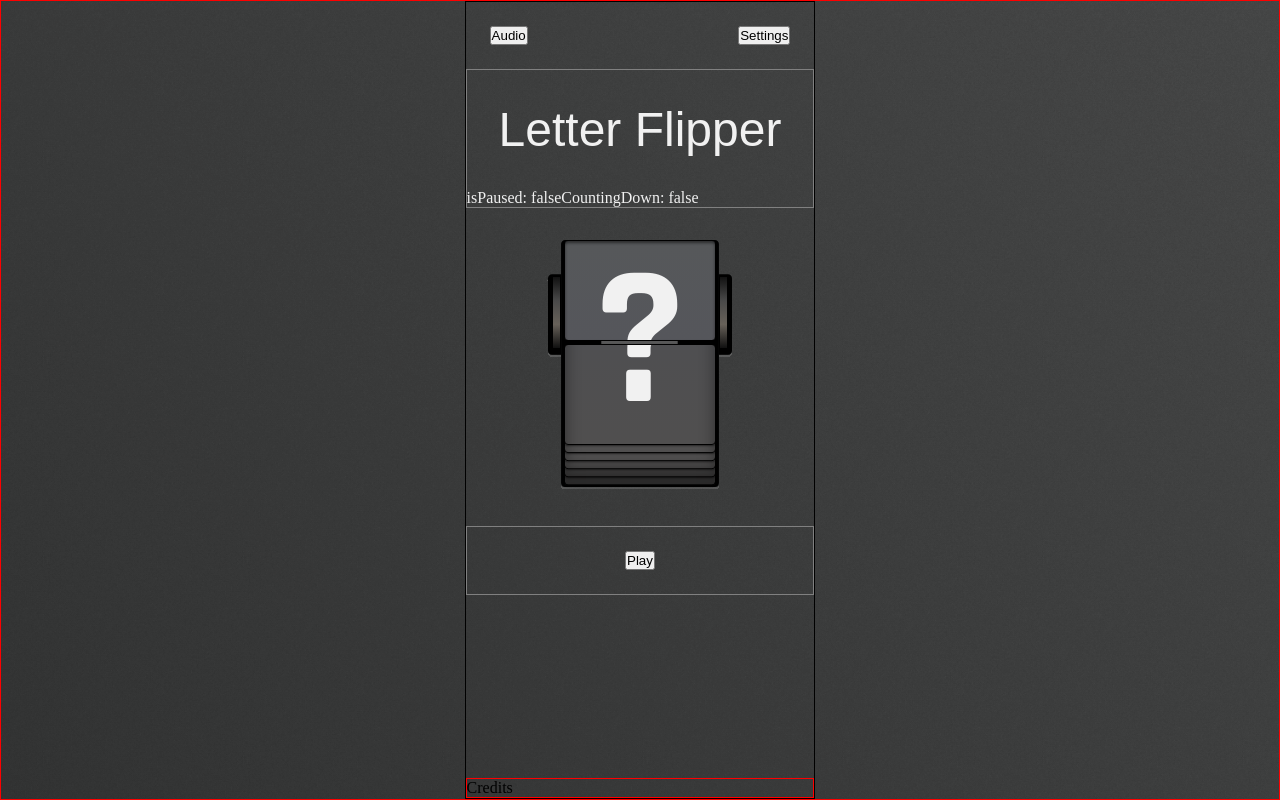
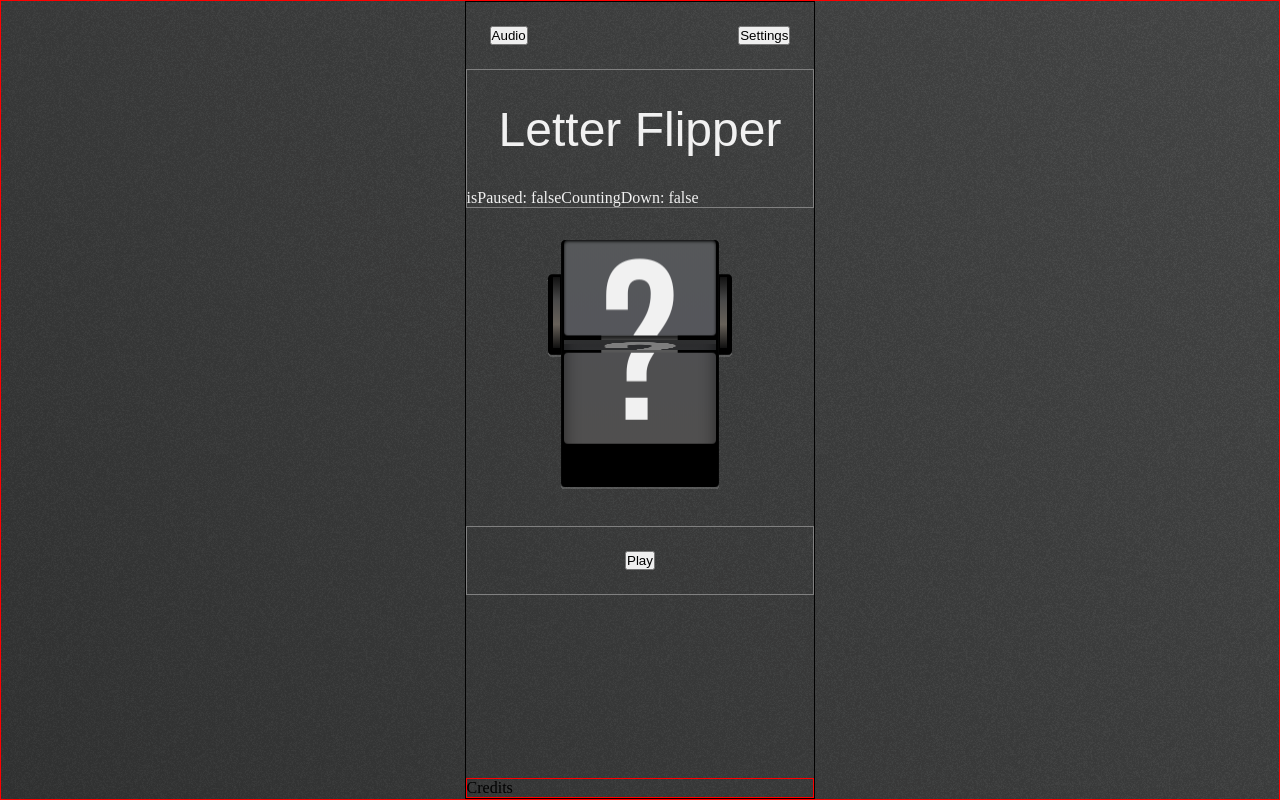
Before and after one commit to DarionV/letter-spinner, a React (Vite) app: page / in a window 1280 px wide. Built offline with nearby package versions, Linux system fonts and the light colour scheme; a web font is replaced by a local one.

Commit message:
first iteration of flip animation

```diff
--- a/index.html
+++ b/index.html
@@ -13,6 +13,10 @@
       href="https://fonts.googleapis.com/css2?family=Rajdhani:wght@300;400;500;600;700&display=swap"
       rel="stylesheet"
     />
+    <link
+      href="https://fonts.googleapis.com/css2?family=Bebas+Neue&display=swap"
+      rel="stylesheet"
+    />
     <meta name="viewport" content="width=device-width, initial-scale=1.0" />
     <title>Letter spinner</title>
   </head>
--- a/src/App.css
+++ b/src/App.css
@@ -6,6 +6,7 @@
 
 :root {
   --font-color-white: #f1f1f1;
+  --animation-duration: 4s;
   font-size: 16px;
 }
 
@@ -36,13 +37,13 @@ footer {
   height: 100%;
   width: 100%;
   background-image: url(/public/images/noise.png);
-  background-size: 200px;
+  background-size: 600px;
   background-position: center;
 
   position: absolute;
   left: 0;
   top: 0;
-  opacity: 10%;
+  opacity: 8%;
   mix-blend-mode: overlay;
 }
 
@@ -68,6 +69,7 @@ nav {
 
 .unit-frame {
   position: relative;
+
   /* border: 1px solid rgba(195, 0, 255, 0.888); */
 }
 
@@ -98,6 +100,7 @@ nav {
   flex-direction: column;
   gap: 3%;
   border-radius: 2%;
+  overflow: hidden;
 }
 
 .lower-flap-container,
@@ -105,10 +108,13 @@ nav {
   position: relative;
   width: 100%;
   /* border: 1px solid red; */
+  perspective: 800px;
 }
 
 .upper-flap-container {
   flex: 1.2;
+  /* overflow: hidden; */
+  box-shadow: 0px 3px 4px rgb(0, 0, 0, 0.5);
 }
 
 .lower-flap-container {
@@ -121,15 +127,20 @@ nav {
   border-radius: 4px;
   height: 100%;
   width: 100%;
-  background-color: cornflowerblue;
-  border: 1px solid black;
   box-shadow: 0px 1px 2px rgba(0, 0, 0, 0.5);
-  font-size: 1200%;
+  font-size: 1300%;
   color: var(--font-color-white);
   overflow: hidden;
-  font-family: "Rajdhani", sans-serif;
+  /* font-family: "Rajdhani", sans-serif;
   font-weight: 700;
+  font-style: normal; */
+
+  font-family: "Bebas Neue", sans-serif;
+  font-weight: 400;
   font-style: normal;
+
+  transition-property: all;
+  transition-duration: 1s;
 }
 
 .upper-flap {
@@ -137,8 +148,11 @@ nav {
   background-position: center;
   background-size: 600%; */
   background: linear-gradient(#56585a, #55565b);
-  padding-top: 65%;
-  box-shadow: inset 0px 2px 3px rgb(0, 0, 0, 0.5);
+  box-shadow: inset 0px 2px 3px rgb(0, 0, 0, 0.9),
+    0px 2px 6px rgba(0, 0, 0, 0.5);
+  /* border: 1px solid rgb(76, 76, 76); */
+  transform-origin: bottom left;
+  text-align: center;
 }
 
 .lower-flap {
@@ -147,32 +161,47 @@ nav {
   background-position: center;
   background-size: 800%; */
   background: linear-gradient(#4f4f51, #504f4f);
-  padding-bottom: 65%;
+  text-align: center;
+  transform-origin: top left;
+}
+
+.lower-flap div {
+  transform: translateY(-48%);
+}
+
+.upper-flap div {
+  transform: translateY(-8%);
 }
 
 .flipped-0 {
   z-index: 5;
+  /* border: 1px solid red; */
 }
 
 .flipped-1 {
   z-index: 4;
-  transform: translateY(8%);
+  transform: translateY(14%);
+  filter: brightness(90%);
 }
 .flipped-2 {
   z-index: 3;
-  transform: translateY(16%);
+  transform: translateY(24%);
+  filter: brightness(80%);
 }
 .flipped-3 {
   z-index: 2;
-  transform: translateY(24%);
+  transform: translateY(34%);
+  filter: brightness(70%);
 }
 .flipped-4 {
   z-index: 1;
-  transform: translateY(32%);
+  transform: translateY(44%);
+  filter: brightness(60%);
 }
 .flipped-5 {
   z-index: 0;
-  transform: translateY(40%);
+  transform: translateY(54%);
+  filter: brightness(50%);
 }
 
 .lower-flaps-shadow {
@@ -183,6 +212,72 @@ nav {
   height: 100%;
   width: 100%;
 }
+/* Letter animation */
+.upper-flap-flip {
+  animation: upper-flap-flip var(--animation-duration);
+  animation-iteration-count: infinite;
+}
+
+.upper-flap-flip-next {
+  animation: upper-flap-flip-next var(--animation-duration);
+  animation-iteration-count: infinite;
+}
+
+.lower-flap-flip {
+  animation: lower-flap-flip var(--animation-duration);
+  animation-iteration-count: infinite;
+}
+
+.lower-flap-flip-next {
+  animation: lower-flap-flip-next var(--animation-duration);
+  animation-iteration-count: infinite;
+  z-index: 6;
+}
+
+@keyframes upper-flap-flip {
+  5% {
+    transform: rotate3d(1, 0, 0, 0deg);
+  }
+  50%,
+  100% {
+    box-shadow: none;
+    transform: rotate3d(1, 0, 0, -85deg);
+    translate: 0px 15%;
+    filter: brightness(50%);
+  }
+}
+
+@keyframes upper-flap-flip-next {
+  0% {
+    translate: 0px -15%;
+  }
+  50%,
+  100% {
+    translate: 0px 0%;
+  }
+}
+
+@keyframes lower-flap-flip {
+  50%,
+  100% {
+    transform: translateY(10%);
+  }
+}
+
+@keyframes lower-flap-flip-next {
+  0%,
+  40% {
+    display: none;
+    transform: rotate3d(1, 0, 0, 83deg);
+    box-shadow: 0px 50px 40px rgb(0, 0, 0, 0.5);
+    filter: brightness(150%);
+  }
+  100% {
+    transform: rotate3d(1, 0, 0, 0deg);
+  }
+}
+
+/* Timer */
 
 .timer-container {
   /* background-color: rgb(131, 131, 162); */
--- a/src/components/Letter.jsx
+++ b/src/components/Letter.jsx
@@ -51,19 +51,25 @@ function Letter(props) {
           <div className="wheel"></div>
           <div className="letter-frame flex-center">
             <div className="upper-flap-container">
-              <div className="upper-flap flex-center">
-                {currentLetter.toUpperCase()}
+              <div className="upper-flap upper-flap-flip-next">
+                <div>{currentLetter.toUpperCase()}</div>
+              </div>
+              <div className="upper-flap upper-flap-flip">
+                <div>{currentLetter.toUpperCase()}</div>
               </div>
             </div>
             <div className="lower-flap-container">
-              <div className="lower-flap flex-center flipped-0">
-                {currentLetter.toUpperCase()}
+              <div className="lower-flap  lower-flap-flip-next">
+                <div>{currentLetter.toUpperCase()}</div>
               </div>
-              <div className="lower-flap flipped-1"></div>
+              <div className="lower-flap flipped-0 lower-flap-flip">
+                <div>{currentLetter.toUpperCase()}</div>
+              </div>
+              {/* <div className="lower-flap flipped-1"></div>
               <div className="lower-flap flipped-2"></div>
               <div className="lower-flap flipped-3"></div>
               <div className="lower-flap flipped-4"></div>
-              <div className="lower-flap flipped-5"></div>
+              <div className="lower-flap flipped-5"></div> */}
               <div className="lower-flaps-shadow"></div>
             </div>
           </div>
```
